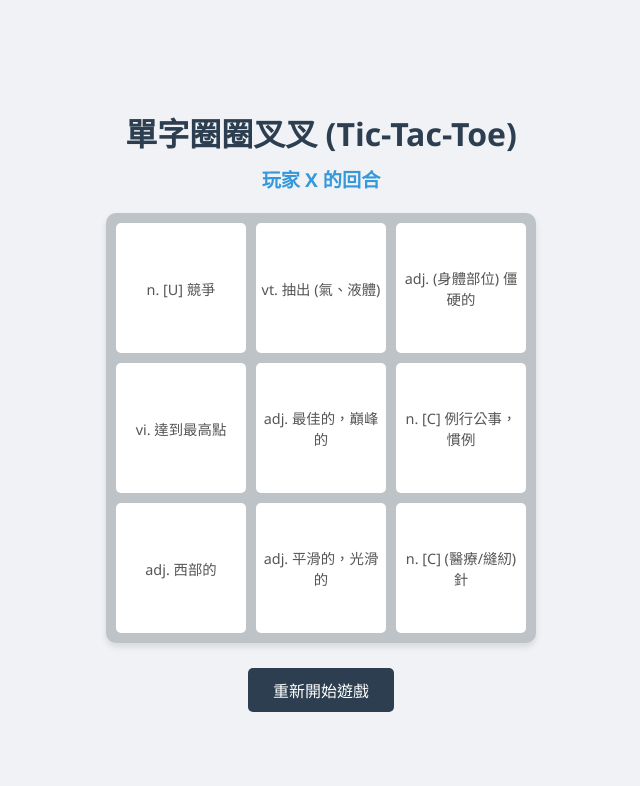
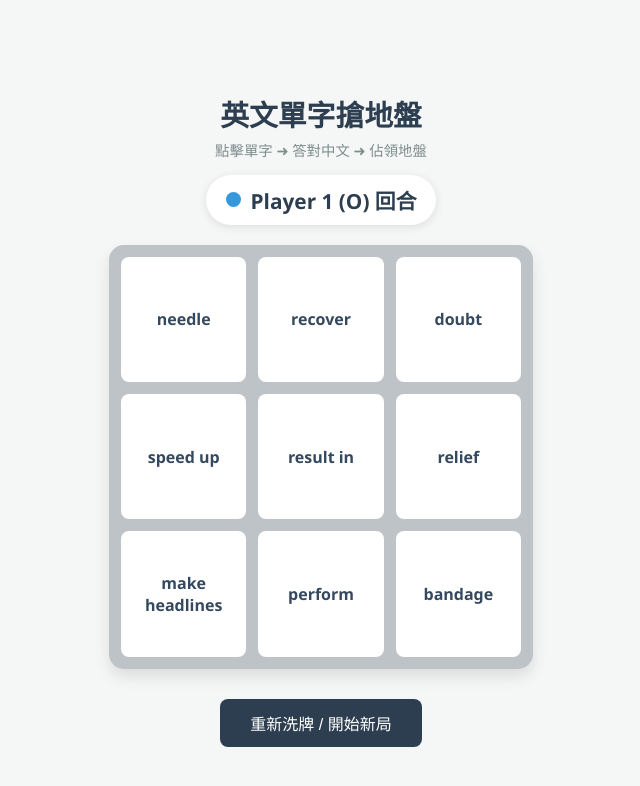
Before and after one commit to isahung-87/test, a plain HTML site: page index.html in a window 1280 px wide. Shown: the whole page, without its empty margins (319-959 px from the left). Drawn offline with Linux system fonts and the light colour scheme.

Commit message:
更新 index.html via EZPage

```diff
--- a/index.html
+++ b/index.html
@@ -3,367 +3,420 @@
 <head>
     <meta charset="UTF-8">
     <meta name="viewport" content="width=device-width, initial-scale=1.0">
-    <title>英文單字圈圈叉叉 - 運動與健康篇</title>
+    <title>英文單字搶地盤對戰 (Tic-Tac-Toe)</title>
     <style>
         :root {
-            --primary-color: #2c3e50;
-            --accent-color: #3498db;
-            --bg-color: #f0f2f5;
+            --p1-color: #3498db; /* Player 1 (O) Blue */
+            --p2-color: #e74c3c; /* Player 2 (X) Red */
+            --bg-color: #f4f7f6;
             --cell-bg: #ffffff;
-            --text-color: #333;
+            --text-main: #2c3e50;
         }
 
         body {
-            font-family: 'Segoe UI', Tahoma, Geneva, Verdana, sans-serif;
+            font-family: 'Microsoft JhengHei', 'Segoe UI', sans-serif;
             background-color: var(--bg-color);
-            color: var(--text-color);
+            color: var(--text-main);
             display: flex;
             flex-direction: column;
             align-items: center;
             justify-content: center;
             min-height: 100vh;
             margin: 0;
+            padding: 10px;
         }
 
         h1 {
-            color: var(--primary-color);
-            margin-bottom: 10px;
-            font-size: 2rem;
+            margin-bottom: 5px;
+            font-size: 1.8rem;
+            color: var(--text-main);
             text-align: center;
         }
 
-        .status {
-            font-size: 1.2rem;
-            margin-bottom: 20px;
-            font-weight: bold;
-            color: var(--accent-color);
+        .subtitle {
+            font-size: 0.9rem;
+            color: #7f8c8d;
+            margin-bottom: 15px;
         }
 
-        /* 棋盤設定 */
+        .status-bar {
+            font-size: 1.3rem;
+            margin-bottom: 20px;
+            padding: 10px 20px;
+            background: white;
+            border-radius: 50px;
+            box-shadow: 0 2px 10px rgba(0,0,0,0.1);
+            font-weight: bold;
+            display: flex;
+            align-items: center;
+            gap: 10px;
+        }
+
+        .player-indicator {
+            width: 15px;
+            height: 15px;
+            border-radius: 50%;
+            display: inline-block;
+        }
+
+        /* 棋盤樣式 */
         .board {
             display: grid;
             grid-template-columns: repeat(3, 1fr);
-            gap: 10px;
+            gap: 12px;
             background-color: #bdc3c7;
-            padding: 10px;
-            border-radius: 10px;
-            box-shadow: 0 4px 6px rgba(0,0,0,0.1);
+            padding: 12px;
+            border-radius: 15px;
+            box-shadow: 0 8px 15px rgba(0,0,0,0.1);
+            max-width: 400px;
+            width: 100%;
         }
 
         .cell {
             background-color: var(--cell-bg);
-            width: 120px;
-            height: 120px;
+            aspect-ratio: 1 / 1;
             display: flex;
             align-items: center;
             justify-content: center;
             text-align: center;
-            font-size: 0.9rem;
+            font-size: 1rem;
+            font-weight: 600;
             padding: 5px;
             cursor: pointer;
-            border-radius: 5px;
-            transition: all 0.3s ease;
+            border-radius: 8px;
+            transition: transform 0.2s, background 0.2s;
             position: relative;
-            flex-direction: column;
+            user-select: none;
+            word-break: break-word;
+            color: #34495e;
         }
 
-        .cell:hover {
-            background-color: #e8f6f3;
+        .cell:hover:not(.taken) {
+            transform: scale(1.02);
+            background-color: #ecf0f1;
         }
 
         .cell.taken {
             cursor: default;
-            background-color: #fff;
         }
 
-        .cell .hint {
-            pointer-events: none;
-            color: #555;
-            font-weight: 500;
+        /* 標記樣式 (覆蓋在文字上) */
+        .cell.taken span.word-text {
+            opacity: 0.2; /* 淡化單字 */
         }
 
         .cell .mark {
-            font-size: 3rem;
-            font-weight: bold;
             position: absolute;
-            top: 50%;
-            left: 50%;
-            transform: translate(-50%, -50%);
+            font-size: 4rem;
+            font-weight: 800;
+            line-height: 1;
         }
 
-        .mark.x { color: #e74c3c; opacity: 0.8; }
-        .mark.o { color: #2ecc71; opacity: 0.8; }
+        .mark.o { color: var(--p1-color); }
+        .mark.x { color: var(--p2-color); }
 
         /* 重新開始按鈕 */
         .restart-btn {
-            margin-top: 25px;
-            padding: 10px 25px;
+            margin-top: 30px;
+            padding: 12px 30px;
             font-size: 1rem;
-            background-color: var(--primary-color);
+            background-color: var(--text-main);
             color: white;
             border: none;
-            border-radius: 5px;
+            border-radius: 8px;
             cursor: pointer;
             transition: background 0.3s;
         }
+        .restart-btn:hover { background-color: #1a252f; }
 
-        .restart-btn:hover {
-            background-color: #34495e;
-        }
-
-        /* 答題視窗 (Modal) */
+        /* 選擇題模組 (Modal) */
         .modal-overlay {
             position: fixed;
             top: 0;
             left: 0;
             width: 100%;
             height: 100%;
-            background: rgba(0,0,0,0.5);
+            background: rgba(0,0,0,0.6);
             display: none;
             justify-content: center;
             align-items: center;
             z-index: 1000;
+            backdrop-filter: blur(3px);
         }
 
         .modal-box {
             background: white;
-            padding: 30px;
-            border-radius: 10px;
+            padding: 25px;
+            border-radius: 15px;
             text-align: center;
-            box-shadow: 0 10px 25px rgba(0,0,0,0.2);
+            box-shadow: 0 15px 30px rgba(0,0,0,0.3);
             width: 90%;
-            max-width: 400px;
+            max-width: 380px;
+            animation: popIn 0.3s ease;
         }
 
-        .modal-question {
-            font-size: 1.2rem;
-            margin-bottom: 15px;
-            color: var(--primary-color);
+        @keyframes popIn {
+            from { transform: scale(0.8); opacity: 0; }
+            to { transform: scale(1); opacity: 1; }
         }
 
-        .modal-input {
-            width: 80%;
-            padding: 10px;
-            font-size: 1.1rem;
-            margin-bottom: 15px;
-            border: 2px solid #ddd;
-            border-radius: 5px;
+        .question-word {
+            font-size: 1.8rem;
+            color: var(--text-main);
+            margin-bottom: 20px;
+            font-weight: bold;
+            border-bottom: 2px solid #eee;
+            padding-bottom: 10px;
         }
 
-        .modal-btn {
-            padding: 10px 20px;
-            background-color: var(--accent-color);
-            color: white;
-            border: none;
-            border-radius: 5px;
-            cursor: pointer;
-            font-size: 1rem;
+        .options-container {
+            display: flex;
+            flex-direction: column;
+            gap: 10px;
         }
 
-        .modal-close {
-            margin-top: 10px;
-            background-color: #95a5a6;
+        .option-btn {
+            padding: 12px;
+            border: 2px solid #e0e0e0;
+            background: white;
+            border-radius: 8px;
+            font-size: 1rem;
+            cursor: pointer;
+            transition: all 0.2s;
+            color: #555;
         }
 
-        @media (max-width: 500px) {
-            .cell {
-                width: 90px;
-                height: 90px;
-                font-size: 0.8rem;
-            }
+        .option-btn:hover {
+            border-color: var(--p1-color);
+            background: #f0f8ff;
+            color: var(--p1-color);
+        }
+
+        /* 答錯時的震動動畫 */
+        .shake {
+            animation: shake 0.5s;
+        }
+        @keyframes shake {
+            0% { transform: translateX(0); }
+            25% { transform: translateX(-10px); }
+            50% { transform: translateX(10px); }
+            75% { transform: translateX(-10px); }
+            100% { transform: translateX(0); }
+        }
+
+        @media (max-width: 400px) {
+            .cell { font-size: 0.85rem; }
+            .cell .mark { font-size: 3rem; }
         }
     </style>
 </head>
 <body>
 
-    <h1>單字圈圈叉叉 (Tic-Tac-Toe)</h1>
-    <div class="status" id="status">玩家 X 的回合</div>
+    <h1>英文單字搶地盤</h1>
+    <div class="subtitle">點擊單字 ➜ 答對中文 ➜ 佔領地盤</div>
+
+    <div class="status-bar">
+        <span class="player-indicator" id="playerColor" style="background: var(--p1-color);"></span>
+        <span id="statusText">Player 1 (O) 回合</span>
+    </div>
 
     <div class="board" id="board">
         </div>
 
-    <button class="restart-btn" onclick="initGame()">重新開始遊戲</button>
+    <button class="restart-btn" onclick="initGame()">重新洗牌 / 開始新局</button>
 
     <div class="modal-overlay" id="modal">
-        <div class="modal-box">
-            <h3 id="modalTitle">請翻譯這個單字：</h3>
-            <p class="modal-question" id="modalQuestion">--</p>
-            <input type="text" class="modal-input" id="answerInput" placeholder="輸入英文單字" autocomplete="off">
-            <br>
-            <button class="modal-btn" onclick="checkAnswer()">送出答案</button>
-            <button class="modal-btn modal-close" onclick="closeModal()">取消</button>
+        <div class="modal-box" id="modalBox">
+            <div class="question-word" id="modalWord">English</div>
+            <div class="options-container" id="optionsContainer">
+                </div>
+            <div id="modalMsg" style="margin-top:10px; font-weight:bold; height: 1.2em; color: #e74c3c;"></div>
         </div>
     </div>
 
 <script>
     // ==========================================
-    // 1. 資料庫區：可在此替換或新增單字
+    // 1. 單字資料庫 (包含中文意思)
     // ==========================================
     const wordBank = [
-        { word: "athlete", hint: "n. [U] 運動員" },
-        { word: "athletic", hint: "adj. 運動的" },
-        { word: "muscle", hint: "n. [U] 肌肉" },
-        { word: "workout", hint: "n. [C] 運動，訓練" },
-        { word: "routine", hint: "n. [C] 例行公事，慣例" },
-        { word: "peak", hint: "adj. 最佳的，巔峰的" },
-        { word: "peak", hint: "n. [C] 巔峰" },
-        { word: "peak", hint: "vi. 達到最高點" },
-        { word: "recovery", hint: "n. [U] (身體健康) 恢復，痊癒" },
-        { word: "recover", hint: "vi. 恢復，復原" },
-        { word: "injury", hint: "n. [C] 傷害，受傷" },
-        { word: "injure", hint: "vt. 傷害，使受傷" },
-        { word: "stiff", hint: "adj. (身體部位) 僵硬的" },
-        { word: "stiff", hint: "adj. 堅硬的" },
-        { word: "Western", hint: "adj. 西方國家的" },
-        { word: "western", hint: "adj. 西部的" },
-        { word: "bandage", hint: "n. [C] 繃帶" },
-        { word: "bandage", hint: "vt. 用繃帶包紮" },
-        { word: "swelling", hint: "n. [U] 腫脹，腫塊" },
-        { word: "swell", hint: "vi. 腫脹" },
-        { word: "insert", hint: "vt. 插入，放進" },
-        { word: "needle", hint: "n. [C] (醫療/縫紉) 針" },
-        { word: "suck", hint: "vt. 抽出 (氣、液體)" },
-        { word: "suck", hint: "vi. 吸" },
-        { word: "smooth", hint: "adj. 順利的，流暢的" },
-        { word: "smooth", hint: "adj. 平滑的，光滑的" },
-        { word: "smooth", hint: "vt. 撫平，使平整" },
-        { word: "doubt", hint: "n. [U] 疑慮，懷疑" },
-        { word: "doubt", hint: "vt. 懷疑，不確定" },
-        { word: "doubtful", hint: "adj. 懷疑的，有疑慮的" },
-        { word: "circulation", hint: "n. [U] (血液) 循環" },
-        { word: "circulate", hint: "vi. 循環，流動" },
-        { word: "circular", hint: "adj. 圓形的，環形的" },
-        { word: "reveal", hint: "vt. 展現 / 揭露" },
-        { word: "perform", hint: "vt. 執行 / 表演" },
-        { word: "performance", hint: "n. [C] 表演，演出" },
-        { word: "stimulate", hint: "vt. 促進，激發" },
-        { word: "relieve", hint: "vt. 紓解，解除" },
-        { word: "relief", hint: "n. [U] 寬慰，放心" },
-        { word: "competition", hint: "n. [U] 競爭" },
-        { word: "compete", hint: "vi. 競爭，對抗" },
-        { word: "competitive", hint: "adj. 競爭的，競賽的" },
-        { word: "shorten", hint: "vt. 縮短，變短" },
-        { word: "speed up something", hint: "phr. 使…加速 (含受詞)" },
-        { word: "stem from something", hint: "phr. 由…造成 (含受詞)" },
-        { word: "result in", hint: "phr. 導致…發生" },
-        { word: "engage in something", hint: "phr. 參與… (含受詞)" },
-        { word: "turn to", hint: "phr. 求助於…" },
-        { word: "at home", hint: "phr. 在家裡" },
-        { word: "make the headlines", hint: "phr. 成為頭條 (make ...)" },
-        { word: "grab the headlines", hint: "phr. 成為頭條 (grab ...)" },
-        { word: "hit the headlines", hint: "phr. 成為頭條 (hit ...)" }
+        { word: "athlete", mean: "運動員" },
+        { word: "athletic", mean: "運動的" },
+        { word: "muscle", mean: "肌肉" },
+        { word: "workout", mean: "運動，訓練" },
+        { word: "routine", mean: "例行公事" },
+        { word: "peak", mean: "巔峰 / 最佳的" },
+        { word: "recovery", mean: "恢復，痊癒" },
+        { word: "recover", mean: "恢復，復原" },
+        { word: "injury", mean: "傷害，受傷" },
+        { word: "injure", mean: "傷害" },
+        { word: "stiff", mean: "僵硬的 / 堅硬的" },
+        { word: "Western", mean: "西方國家的" },
+        { word: "bandage", mean: "繃帶 / 包紮" },
+        { word: "swelling", mean: "腫脹" },
+        { word: "swell", mean: "腫脹" },
+        { word: "insert", mean: "插入，放進" },
+        { word: "needle", mean: "針" },
+        { word: "suck", mean: "吸 / 抽出" },
+        { word: "smooth", mean: "滑順的 / 撫平" },
+        { word: "doubt", mean: "懷疑" },
+        { word: "doubtful", mean: "懷疑的" },
+        { word: "circulation", mean: "循環" },
+        { word: "circulate", mean: "循環，流動" },
+        { word: "circular", mean: "圓形的" },
+        { word: "reveal", mean: "揭露 / 展現" },
+        { word: "perform", mean: "執行 / 表演" },
+        { word: "performance", mean: "表演，演出" },
+        { word: "stimulate", mean: "促進，激發" },
+        { word: "relieve", mean: "紓解，解除" },
+        { word: "relief", mean: "寬慰，放心" },
+        { word: "competition", mean: "競爭" },
+        { word: "compete", mean: "競爭，對抗" },
+        { word: "competitive", mean: "競爭的" },
+        { word: "shorten", mean: "縮短" },
+        { word: "speed up", mean: "使…加速" },
+        { word: "stem from", mean: "由…造成" },
+        { word: "result in", mean: "導致…發生" },
+        { word: "engage in", mean: "參與…" },
+        { word: "turn to", mean: "求助於…" },
+        { word: "at home", mean: "在家裡" },
+        { word: "make headlines", mean: "成為頭條新聞" }
     ];
 
     // ==========================================
-    // 2. 遊戲變數與邏輯
+    // 2. 遊戲邏輯變數
     // ==========================================
-    let boardState = ["", "", "", "", "", "", "", "", ""];
-    let currentWords = []; // 存放當前盤面的9個單字物件
-    let currentPlayer = "X";
+    let boardState = Array(9).fill(null); // 存放佔領者 'O' 或 'X'，未佔領為 null
+    let boardWords = []; // 存放當前盤面上的 9 個單字物件
+    let currentPlayer = "O"; // O = Player 1, X = Player 2
     let gameActive = true;
-    let selectedCellIndex = null;
+    let targetCellIndex = null; // 當前正在作答的格子索引
 
-    const statusDisplay = document.getElementById('status');
+    const statusText = document.getElementById('statusText');
+    const playerColor = document.getElementById('playerColor');
     const boardElement = document.getElementById('board');
     const modal = document.getElementById('modal');
-    const modalQuestion = document.getElementById('modalQuestion');
-    const answerInput = document.getElementById('answerInput');
+    const modalBox = document.getElementById('modalBox');
+    const modalWord = document.getElementById('modalWord');
+    const optionsContainer = document.getElementById('optionsContainer');
+    const modalMsg = document.getElementById('modalMsg');
 
     const winningConditions = [
-        [0, 1, 2], [3, 4, 5], [6, 7, 8], // 橫向
-        [0, 3, 6], [1, 4, 7], [2, 5, 8], // 直向
-        [0, 4, 8], [2, 4, 6]             // 斜向
+        [0, 1, 2], [3, 4, 5], [6, 7, 8],
+        [0, 3, 6], [1, 4, 7], [2, 5, 8],
+        [0, 4, 8], [2, 4, 6]
     ];
 
-    // 洗牌函數 (Fisher-Yates Shuffle)
+    // 洗牌函數
     function shuffle(array) {
         let currentIndex = array.length, randomIndex;
         while (currentIndex != 0) {
             randomIndex = Math.floor(Math.random() * currentIndex);
             currentIndex--;
-            [array[currentIndex], array[randomIndex]] = [
-                array[randomIndex], array[currentIndex]];
+            [array[currentIndex], array[randomIndex]] = [array[randomIndex], array[currentIndex]];
         }
         return array;
     }
 
     // 初始化遊戲
     function initGame() {
-        boardState = ["", "", "", "", "", "", "", "", ""];
+        boardState = Array(9).fill(null);
         gameActive = true;
-        currentPlayer = "X";
-        statusDisplay.innerText = `玩家 ${currentPlayer} 的回合`;
+        currentPlayer = "O";
+        updateStatus();
 
-        // 從題庫隨機選9個字
-        const shuffledBank = shuffle([...wordBank]); // 複製並洗牌
-        currentWords = shuffledBank.slice(0, 9);
+        // 隨機選 9 個字上場
+        const shuffledBank = shuffle([...wordBank]);
+        boardWords = shuffledBank.slice(0, 9);
 
         renderBoard();
         closeModal();
     }
 
+    // 更新狀態列
+    function updateStatus() {
+        if (!gameActive) return;
+        if (currentPlayer === "O") {
+            statusText.innerText = "Player 1 (O) 回合";
+            playerColor.style.background = "var(--p1-color)";
+        } else {
+            statusText.innerText = "Player 2 (X) 回合";
+            playerColor.style.background = "var(--p2-color)";
+        }
+    }
+
     // 渲染棋盤
     function renderBoard() {
         boardElement.innerHTML = "";
-        boardState.forEach((cell, index) => {
-            const cellElement = document.createElement('div');
-            cellElement.classList.add('cell');
+        boardWords.forEach((item, index) => {
+            const cell = document.createElement('div');
+            cell.classList.add('cell');
 
-            if (cell !== "") {
-                cellElement.classList.add('taken');
-                // 顯示 O 或 X
-                const mark = document.createElement('span');
-                mark.classList.add('mark', cell.toLowerCase());
-                mark.innerText = cell;
-                cellElement.appendChild(mark);
+            // 顯示單字
+            const textSpan = document.createElement('span');
+            textSpan.classList.add('word-text');
+            textSpan.innerText = item.word;
+            cell.appendChild(textSpan);
+
+            // 若已被佔領，加上標記
+            if (boardState[index]) {
+                cell.classList.add('taken');
+                const mark = document.createElement('div');
+                mark.classList.add('mark', boardState[index].toLowerCase());
+                mark.innerText = boardState[index];
+                cell.appendChild(mark);
             } else {
-                // 顯示中文提示
-                const hint = document.createElement('div');
-                hint.classList.add('hint');
-                hint.innerText = currentWords[index].hint;
-                cellElement.appendChild(hint);
+                // 只有未佔領的格子可點擊
+                cell.addEventListener('click', () => handleCellClick(index));
+            }
 
-                // 綁定點擊事件
-                cellElement.addEventListener('click', () => handleCellClick(index));
-            }
-            boardElement.appendChild(cellElement);
+            boardElement.appendChild(cell);
         });
     }
 
-    // 處理格子點擊
+    // 處理點擊格子 -> 跳出題目
     function handleCellClick(index) {
-        if (!gameActive || boardState[index] !== "") return;
-
-        selectedCellIndex = index;
-        openModal(currentWords[index].hint);
+        if (!gameActive || boardState[index]) return;
+        targetCellIndex = index;
+        showQuestion(boardWords[index]);
     }
 
-    // 開啟答題視窗
-    function openModal(questionText) {
+    // 顯示題目與選項 (1 正解 + 2 干擾)
+    function showQuestion(targetObj) {
         modal.style.display = 'flex';
-        modalQuestion.innerText = questionText;
-        answerInput.value = "";
-        answerInput.focus();
+        modalWord.innerText = targetObj.word;
+        modalMsg.innerText = "";
+        modalBox.classList.remove('shake');
+        optionsContainer.innerHTML = "";
+
+        // 產生干擾選項 (從題庫中隨機找不是正確答案的)
+        const distractors = wordBank
+            .filter(w => w.word !== targetObj.word)
+            .sort(() => 0.5 - Math.random())
+            .slice(0, 2);
+
+        // 組合並洗牌選項
+        const options = shuffle([targetObj, ...distractors]);
+
+        options.forEach(opt => {
+            const btn = document.createElement('div');
+            btn.classList.add('option-btn');
+            btn.innerText = opt.mean;
+
+            // 判斷是否正確
+            if (opt.word === targetObj.word) {
+                btn.onclick = () => handleAnswer(true);
+            } else {
+                btn.onclick = () => handleAnswer(false);
+            }
+            optionsContainer.appendChild(btn);
+        });
     }
 
-    // 關閉答題視窗
-    function closeModal() {
-        modal.style.display = 'none';
-        selectedCellIndex = null;
-    }
-
-    // 檢查答案
-    function checkAnswer() {
-        if (selectedCellIndex === null) return;
-
-        const userAnswer = answerInput.value.trim().toLowerCase();
-        const correctAnswer = currentWords[selectedCellIndex].word.toLowerCase();
-
-        // 寬鬆判定：如果正確答案包含 user 輸入的內容 (針對片語的特殊狀況)
-        // 嚴格判定：完全相等
-        if (userAnswer === correctAnswer) {
-            // 答對
-            boardState[selectedCellIndex] = currentPlayer;
+    // 處理回答結果
+    function handleAnswer(isCorrect) {
+        if (isCorrect) {
+            // 答對：佔領格子
+            boardState[targetCellIndex] = currentPlayer;
             renderBoard();
             checkResult();
             if (gameActive) {
@@ -371,51 +424,47 @@
             }
             closeModal();
         } else {
-            // 答錯
-            alert(`答錯了！\n正確答案是：${currentWords[selectedCellIndex].word}\n請再試一次或換人作答。`);
-            // 這裡選擇不關閉視窗，讓學生可以重試。
-            // 若要嚴格模式 (答錯換人)，可註解掉上一行並執行 switchPlayer() + closeModal();
-            answerInput.value = "";
-            answerInput.focus();
+            // 答錯：懲罰機制
+            modalMsg.innerText = "答錯了！回合強制結束！";
+            modalBox.classList.add('shake');
+
+            // 延遲 1 秒後換手並關閉
+            setTimeout(() => {
+                switchPlayer();
+                closeModal();
+            }, 1200);
         }
     }
 
-    // 支援 Enter 鍵送出
-    answerInput.addEventListener("keypress", function(event) {
-        if (event.key === "Enter") {
-            checkAnswer();
-        }
-    });
-
-    // 切換玩家
-    function switchPlayer() {
-        currentPlayer = currentPlayer === "X" ? "O" : "X";
-        statusDisplay.innerText = `玩家 ${currentPlayer} 的回合`;
-        statusDisplay.style.color = currentPlayer === "X" ? "#e74c3c" : "#2ecc71";
+    function closeModal() {
+        modal.style.display = 'none';
     }
 
-    // 判定勝負
+    function switchPlayer() {
+        currentPlayer = currentPlayer === "O" ? "X" : "O";
+        updateStatus();
+    }
+
     function checkResult() {
         let roundWon = false;
         for (let i = 0; i < winningConditions.length; i++) {
             const [a, b, c] = winningConditions[i];
-            if (boardState[a] === "" || boardState[b] === "" || boardState[c] === "") {
-                continue;
-            }
-            if (boardState[a] === boardState[b] && boardState[b] === boardState[c]) {
+            if (boardState[a] && boardState[a] === boardState[b] && boardState[a] === boardState[c]) {
                 roundWon = true;
                 break;
             }
         }
 
         if (roundWon) {
-            statusDisplay.innerText = `🎉 恭喜！玩家 ${currentPlayer} 獲勝！`;
+            statusText.innerText = `🏆 恭喜 Player ${currentPlayer === 'O' ? '1' : '2'} 獲勝！`;
+            playerColor.style.background = "#f1c40f"; // Gold
             gameActive = false;
             return;
         }
 
-        if (!boardState.includes("")) {
-            statusDisplay.innerText = "🤝 平手！";
+        if (!boardState.includes(null)) {
+            statusText.innerText = "🤝 平手！遊戲結束";
+            playerColor.style.background = "#95a5a6";
             gameActive = false;
             return;
         }
@@ -425,6 +474,5 @@
     initGame();
 
 </script>
-
 </body>
 </html>
```
